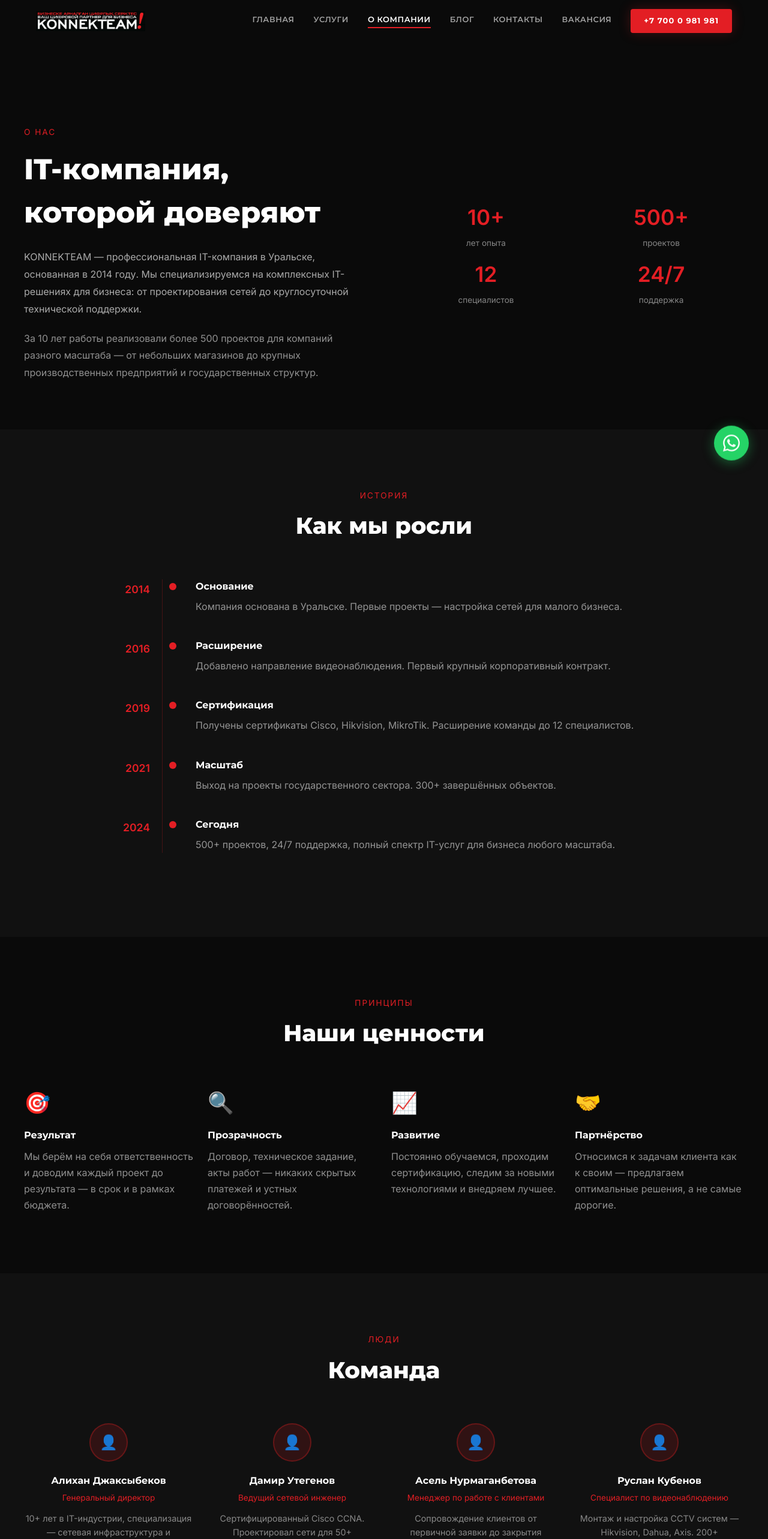
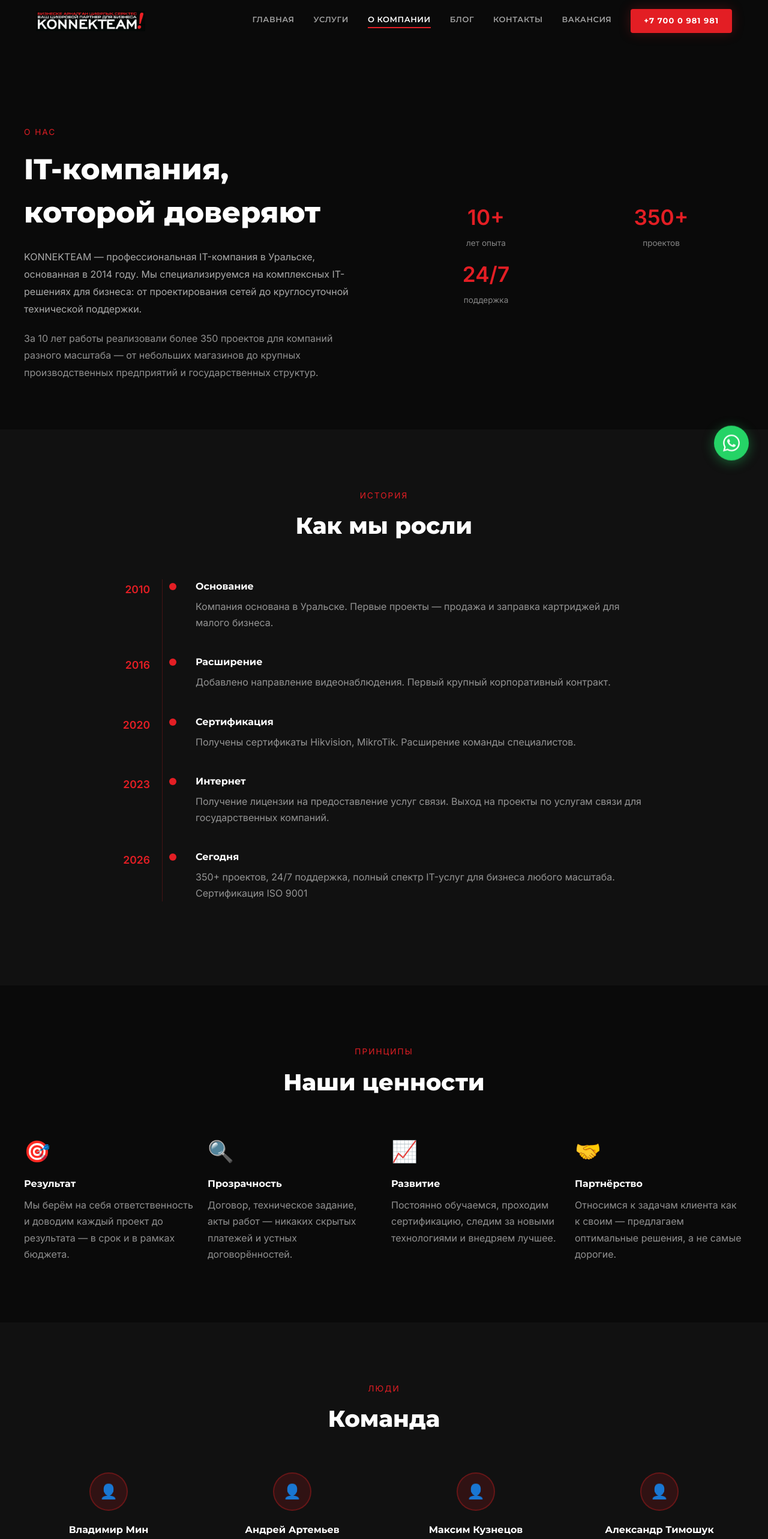
Before and after one commit to VSMin/Site, a React (Vite) app in the folder packages/web/: page /about in a window 1280 px wide. Shown: the top 2566 px of the page at 60% size. Built offline with nearby package versions, Linux system fonts and the light colour scheme.

Commit message:
Update about.tsx

```diff
--- a/packages/web/src/web/pages/about.tsx
+++ b/packages/web/src/web/pages/about.tsx
@@ -3,18 +3,18 @@ import { SEO, PageLayout } from "../components/layout";
 import { COMPANY } from "../lib/data";
 
 const TEAM = [
-  { name: "Алихан Джаксыбеков", role: "Генеральный директор", desc: "10+ лет в IT-индустрии, специализация — сетевая инфраструктура и проектное управление." },
-  { name: "Дамир Утегенов", role: "Ведущий сетевой инженер", desc: "Сертифицированный Cisco CCNA. Проектировал сети для 50+ коммерческих объектов." },
-  { name: "Асель Нурмаганбетова", role: "Менеджер по работе с клиентами", desc: "Сопровождение клиентов от первичной заявки до закрытия проекта. Опыт 6 лет." },
-  { name: "Руслан Кубенов", role: "Специалист по видеонаблюдению", desc: "Монтаж и настройка CCTV систем — Hikvision, Dahua, Axis. 200+ реализованных объектов." },
+  { name: "Владимир Мин", role: "Директор", desc: "25+ лет в IT-индустрии, специализация — сетевая инфраструктура и проектное управление." },
+  { name: "Андрей Артемьев", role: "Ведущий сетевой инженер", desc: "Сертифицированный Mikrotik MTCRE. Проектировал сети для 60+ коммерческих объектов." },
+  { name: "Максим Кузнецов", role: "Менеджер по работе с корпоративными клиентами", desc: "Сопровождение клиентов от первичной заявки до закрытия проекта. Опыт более 10 лет." },
+  { name: "Александр Тимошук", role: "Инженер по видеонаблюдению", desc: "Монтаж и настройка CCTV систем — Hikvision, Dahua. 50+ реализованных объектов." },
 ];
 
 const TIMELINE = [
-  { year: "2014", title: "Основание", desc: "Компания основана в Уральске. Первые проекты — настройка сетей для малого бизнеса." },
+  { year: "2010", title: "Основание", desc: "Компания основана в Уральске. Первые проекты — продажа и заправка картриджей для малого бизнеса." },
   { year: "2016", title: "Расширение", desc: "Добавлено направление видеонаблюдения. Первый крупный корпоративный контракт." },
-  { year: "2019", title: "Сертификация", desc: "Получены сертификаты Cisco, Hikvision, MikroTik. Расширение команды до 12 специалистов." },
-  { year: "2021", title: "Масштаб", desc: "Выход на проекты государственного сектора. 300+ завершённых объектов." },
-  { year: "2024", title: "Сегодня", desc: "500+ проектов, 24/7 поддержка, полный спектр IT-услуг для бизнеса любого масштаба." },
+  { year: "2020", title: "Сертификация", desc: "Получены сертификаты Hikvision, MikroTik. Расширение команды специалистов." },
+  { year: "2023", title: "Интернет", desc: "Получение лицензии на предоставление услуг связи. Выход на проекты по услугам связи для государственных компаний. " },
+  { year: "2026", title: "Сегодня", desc: "350+ проектов, 24/7 поддержка, полный спектр IT-услуг для бизнеса любого масштаба. Сертификация ISO 9001" },
 ];
 
 const VALUES = [
@@ -29,8 +29,8 @@ export default function AboutPage() {
     <PageLayout>
       <SEO
         title="О компании"
-        description="KONNEKTEAM — IT-компания в Уральске с 2014 года. 500+ реализованных проектов, команда сертифицированных специалистов, гарантия качества."
-        keywords="о компании KONNEKTEAM, IT компания Уральск, история компании, команда специалистов"
+        description="KONNEKTEAM — IT-компания в Уральске с 2010 года. 350+ реализованных проектов, команда сертифицированных специалистов, гарантия качества."
+        keywords="о компании KONNEKTEAM, IT компания Уральск, интернет в Уральске, история компании, команда специалистов"
         canonical="https://konnekteam.kz/about"
       />
 
@@ -44,14 +44,13 @@ export default function AboutPage() {
               {COMPANY.name} — профессиональная IT-компания в Уральске, основанная в 2014 году. Мы специализируемся на комплексных IT-решениях для бизнеса: от проектирования сетей до круглосуточной технической поддержки.
             </p>
             <p style={{ color: "rgba(255,255,255,0.55)", lineHeight: 1.8 }}>
-              За 10 лет работы реализовали более 500 проектов для компаний разного масштаба — от небольших магазинов до крупных производственных предприятий и государственных структур.
+              За 10 лет работы реализовали более 350 проектов для компаний разного масштаба — от небольших магазинов до крупных производственных предприятий и государственных структур.
             </p>
           </div>
           <div style={{ display: "grid", gridTemplateColumns: "1fr 1fr", gap: 16 }}>
             {[
               { num: "10+", label: "лет опыта" },
-              { num: "500+", label: "проектов" },
-              { num: "12", label: "специалистов" },
+              { num: "350+", label: "проектов" },
               { num: "24/7", label: "поддержка" },
             ].map(s => (
               <div key={s.label} className="card" style={{ textAlign: "center" }}>
```
